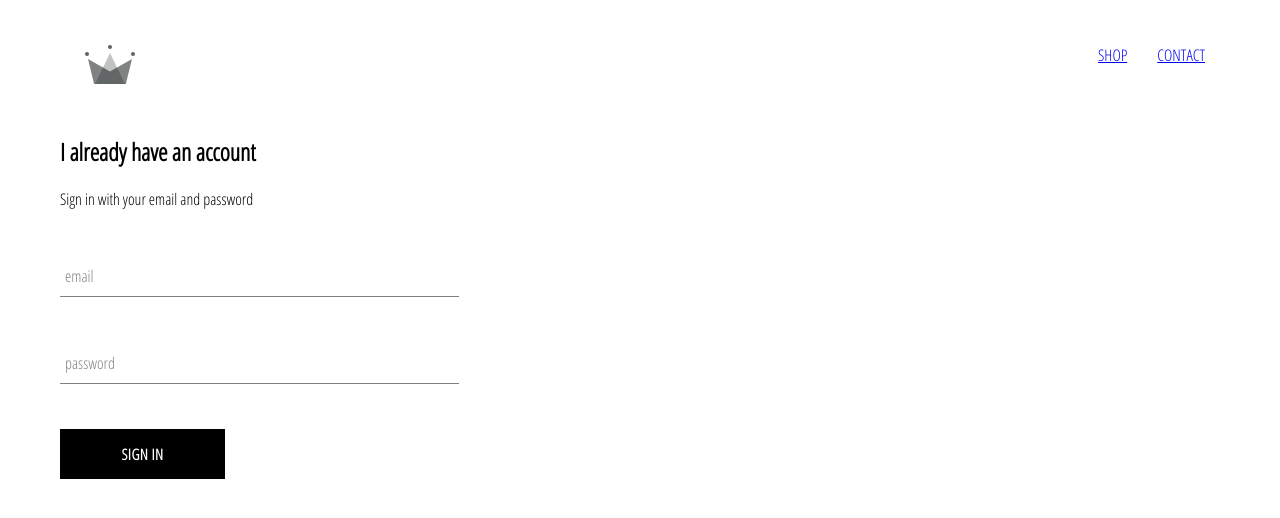
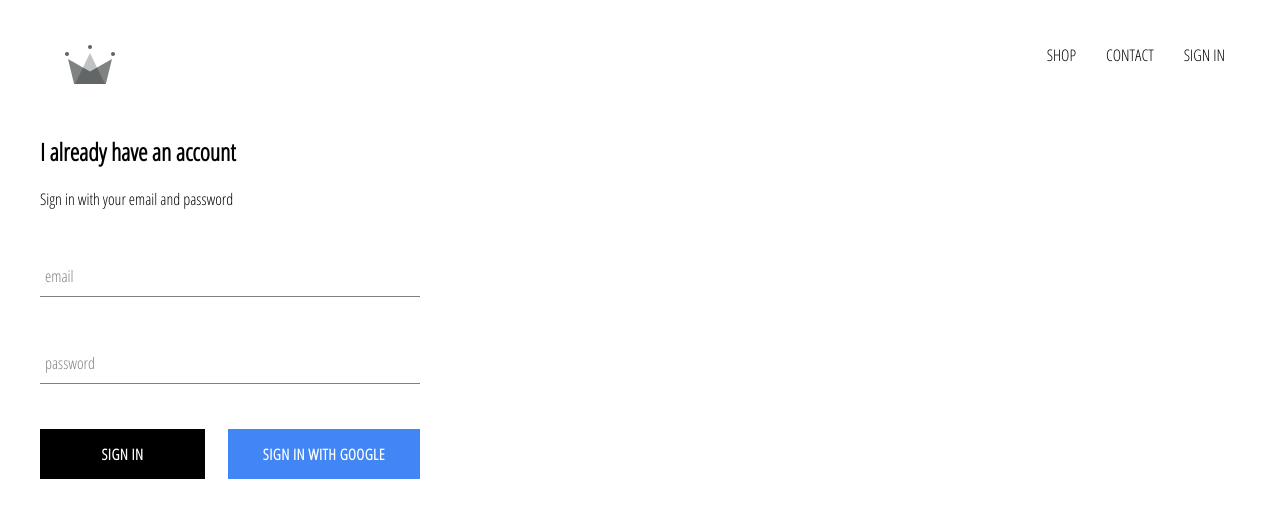
Before and after one commit to chinhdo/crwn-clothing, a React (Create React App) app: page /signin in a window 1280 px wide. Shown: the top 518 px of the page. Built offline with nearby package versions, Linux system fonts and the light colour scheme; no server answers.

Commit message:
Google auth, firebase

```diff
--- a/package.json
+++ b/package.json
@@ -6,6 +6,7 @@
     "@testing-library/jest-dom": "^4.2.4",
     "@testing-library/react": "^9.3.2",
     "@testing-library/user-event": "^7.1.2",
+    "firebase": "^7.14.5",
     "react": "^16.13.1",
     "react-dom": "^16.13.1",
     "react-redux": "^7.2.0",
--- a/src/App.css
+++ b/src/App.css
@@ -1,9 +1,18 @@
 body {
   font-family: 'Open Sans Condensed';
-  padding: 20px 60px;
+  padding: 20px 40px;
 }
 
-.App {
+a {
+  text-decoration: none;
+  color: black;
+}
+
+* {
+  box-sizing: border-box;
+}
+
+/* .App {
   text-align: center;
 }
 
@@ -40,4 +49,4 @@
   to {
     transform: rotate(360deg);
   }
-}
+} */
--- a/src/App.js
+++ b/src/App.js
@@ -6,12 +6,29 @@
 import ShopPage from './pages/shop/shop.component';
 import SignInAndSignUp from './pages/sign-in-and-sign-up/sign-in-and-sign-up.component';
 import Header from './components/header/header.component';
+import { auth } from './firebase/firebase.util';
 
-function App() {
+class App extends React.Component {
+  constructor() {
+    super();
+
+    this.state = {
+      currentUser: null
+    }
+  }
+
+  componentDidMount() {
+    auth.onAuthStateChanged(user => {
+      this.setState({ currentUser: user });
+      console.log(user);
+    })
+  }
+
+  render() {
     return (
       <div>
         <BrowserRouter>
-        <Header />
+          <Header currentUser={this.state.currentUser} />
           <Route exact path='/' component={HomePage} />
           <Route path='/shop' component={ShopPage} />
           <Route path='/signin' component={SignInAndSignUp} />
@@ -19,5 +36,6 @@
       </div>
     );
   }
+}
 
 export default App;
--- a/src/components/custom-button/custom-button.component.jsx
+++ b/src/components/custom-button/custom-button.component.jsx
@@ -1,8 +1,9 @@
 import React from 'react';
 import './custom-button.styles.scss';
 
-const CustomButton = ({ children, ...otherProps }) => (
-  <button className='custom-button' {...otherProps}>
+const CustomButton = ({ children, isGoogleSignIn, ...otherProps }) => (
+  <button className={`${isGoogleSignIn ? 'google-sign-in': ''} custom-button`}
+   {...otherProps}>
     {children}
   </button>
 )
--- a/src/components/custom-button/custom-button.styles.scss
+++ b/src/components/custom-button/custom-button.styles.scss
@@ -19,4 +19,14 @@
     color: black;
     border: 1px solid black;
   }
+
+  &.google-sign-in {
+    background-color: #4285f4;
+    color: white;
+
+    &:hover {
+      background-color: #357ae8;
+      border: none;
+    }
+  }
 }
--- a/src/components/header/header.component.jsx
+++ b/src/components/header/header.component.jsx
@@ -1,21 +1,28 @@
 import React from 'react';
 import { Link } from 'react-router-dom';
+import { auth } from '../../firebase/firebase.util';
 import { ReactComponent as Logo } from '../../assets/crown.svg'
 
 import './header.styles.scss';
 
-const Header = () => (
+const Header = ({ currentUser }) => (
   <div className='header'>
     <Link className='logo-container' to="/">
-      <Logo className='logo'/>
+      <Logo className='logo' />
     </Link>
     <div className='options'>
       <Link className='option' to='/shop'>
-          SHOP
+        SHOP
       </Link>
       <Link className='option' to='/contact'>
-          CONTACT
+        CONTACT
       </Link>
+      {
+        currentUser ?
+          <div className='option' onClick={() => auth.signOut()}>SIGN OUT</div>
+          :
+          <Link className='option' to='/signin'>SIGN IN</Link>
+      }
     </div>
   </div>
 )
--- a/src/components/header/header.styles.scss
+++ b/src/components/header/header.styles.scss
@@ -20,6 +20,7 @@
 
     .option {
       padding: 10px 15px;
+      cursor: pointer;
     }
   }
 }
--- a/src/components/sign-in/sign-in.component.jsx
+++ b/src/components/sign-in/sign-in.component.jsx
@@ -1,6 +1,7 @@
 import React from 'react';
 import FormInput from '../form-input/form-input.component';
 import CustomButton from '../custom-button/custom-button.component';
+import { signInWithGoogle } from '../../firebase/firebase.util';
 
 import './sign-in.styles.scss';
 
@@ -39,7 +40,12 @@
             handleChange={this.handleChange}
             label='password'
             required />
+          <div className='buttons'>
           <CustomButton type='submit'>Sign in</CustomButton>
+          <CustomButton onClick={signInWithGoogle} isGoogleSignIn>
+            {' '}Sign in with Google{' '}
+          </CustomButton>
+          </div>
         </form>
       </div>
     )
--- a/src/components/sign-in/sign-in.styles.scss
+++ b/src/components/sign-in/sign-in.styles.scss
@@ -1,9 +1,14 @@
 .sign-in {
-  width: 30vw;
+  width: 380px;
   display: flex;
   flex-direction: column;
 
   .title {
     margin: 10px 0;
   }
+
+  .buttons {
+    display: flex;
+    justify-content: space-between;
+  }
 }
--- /dev/null
+++ b/src/firebase/firebase.util.js
@@ -0,0 +1,25 @@
+import firebase from 'firebase/app';
+import 'firebase/firestore';
+import 'firebase/auth';
+
+const config = {
+  apiKey: "AIzaSyCmErfhwTwRDJNQcqX5wuRCFG3D6aWIZLY",
+  authDomain: "crwn-db-e7249.firebaseapp.com",
+  databaseURL: "https://crwn-db-e7249.firebaseio.com",
+  projectId: "crwn-db-e7249",
+  storageBucket: "crwn-db-e7249.appspot.com",
+  messagingSenderId: "447487482620",
+  appId: "1:447487482620:web:311b670f0494bd4dc79579",
+  measurementId: "G-M4V751SQMZ"
+};
+
+firebase.initializeApp(config);
+
+export const auth = firebase.auth();
+export const firestore = firebase.firestore();
+
+const provider = new firebase.auth.GoogleAuthProvider();
+provider.setCustomParameters({ prompt: 'select_account' });
+export const signInWithGoogle = () => auth.signInWithPopup(provider);
+
+export default firebase;
```
Also changed, not shown: 1 other file (tests, documents, lock files or other folders). Lines whose indentation alone changed are shown as unchanged.
